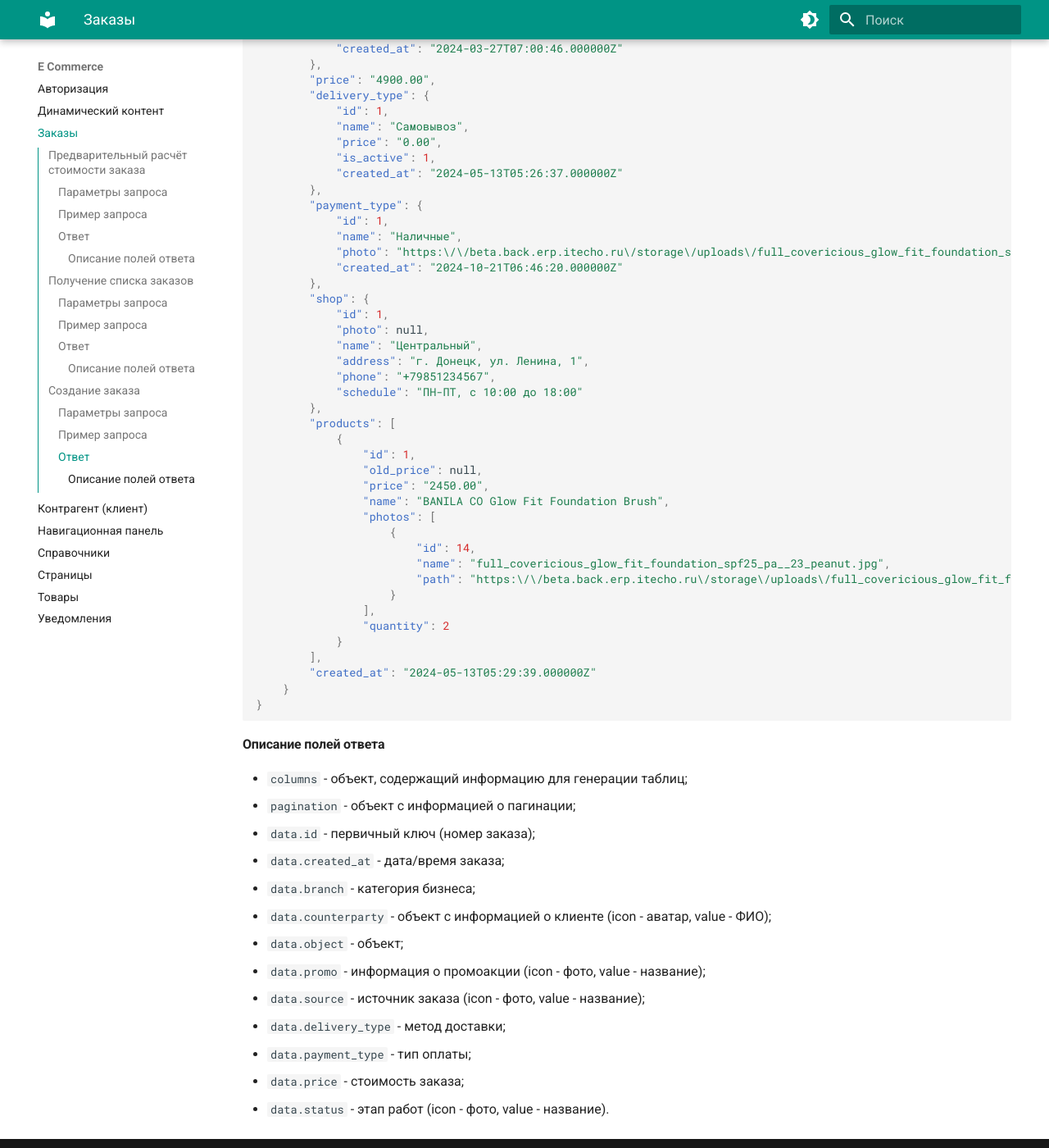
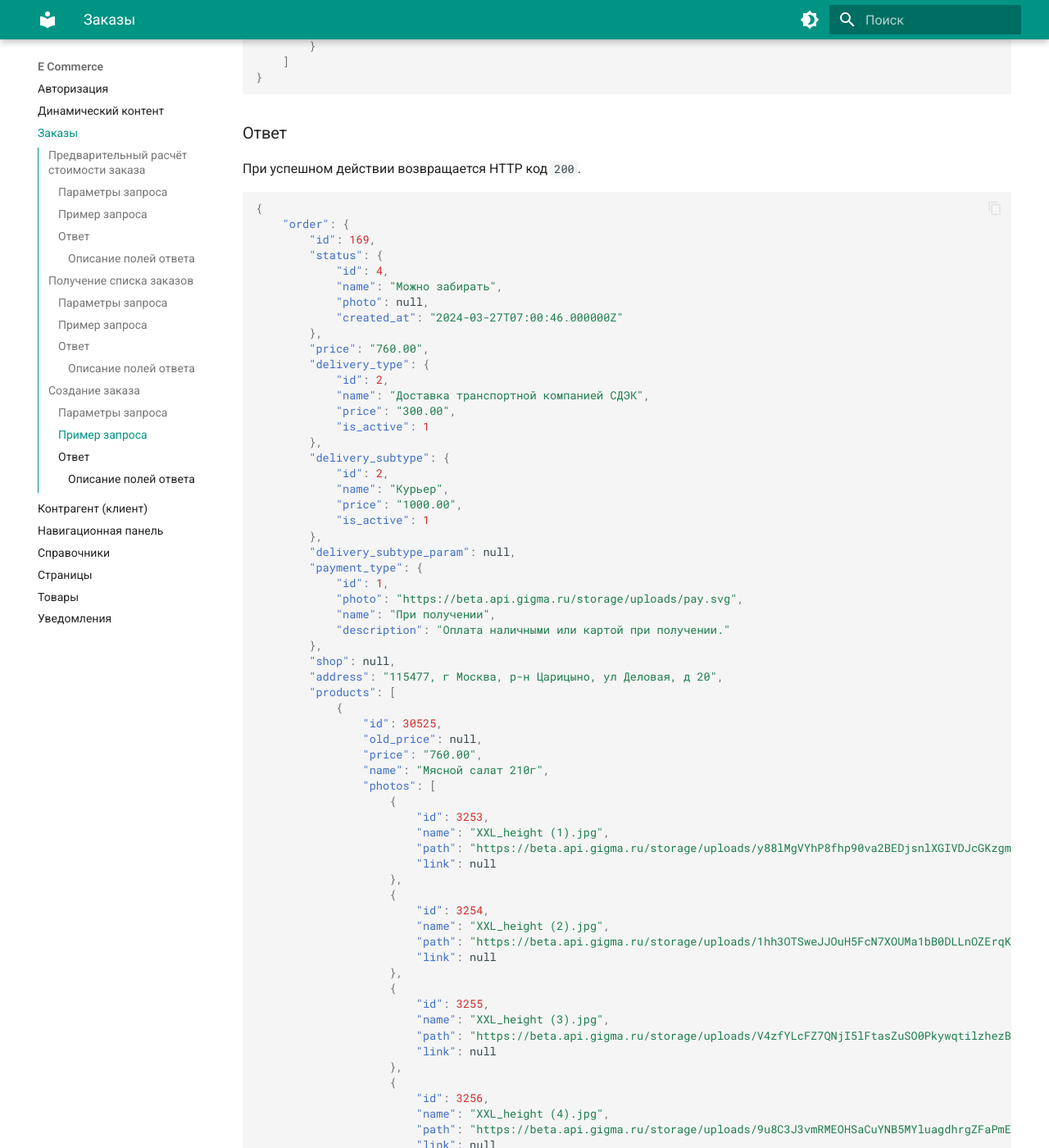
Before and after one commit to Krushanov/docs.erp.itecho.ru, an MkDocs documentation site: the page built from docs/E-Commerce/Заказы.md, in a window 1280 px wide and 1400 px high, scrolled down 3941 px. Shown: the whole window at 82% size. Built offline with MkDocs 1.6.1 and Material for MkDocs 9.7.7, drawn with Linux system fonts in a browser that asks for light colours; some of the changed text lies outside the part shown.

Commit message:
Edit "Справочники.md", "Заказы.md" files.

````diff
--- a/docs/E-Commerce/Заказы.md
+++ b/docs/E-Commerce/Заказы.md
@@ -20,8 +20,8 @@
 {
 	"products": [
 		{
-			"id": 1,
-			"quantity": 2
+			"id": 28504,
+			"quantity": 3
 		}
 	]
 }
@@ -32,13 +32,19 @@
 При успешном действии возвращается HTTP код `200`.
 ```json
 {
-	"price": 5380
+	"price": 1952.4,
+	"discount": 195.24,
+	"total": 1757.16
 }
 ```
 
 #### Описание полей ответа
 
-- `price` - общая стоимость заказа.
+- `price` - общая стоимость заказа (в руб.);
+- `discount` - скидка (выгода) при оформлении заказа (в руб.);
+- `total` - сумма к оплате (в руб.);
+
+---
 
 ## Получение списка заказов
 
@@ -129,9 +135,12 @@
 
 ### Параметры запроса
 
-- `delivery_type_id` - ID способа доставки;
+- `delivery_type_id` - ID способа доставки [из запроса](Справочники.md#получение-способов-доставки)
+- `delivery_subtype_id` - ID подкатегорий доставки [из запроса](Справочники.md#получение-спика-подкатегорий-доставки). Применяется для `delivery_type_id`, отличных от id = 1 (Самовывоза);
+- `delivery_subtype_param_id` - ID параметра подкатегории доставки [из запроса](Справочники.md#получение-спика-параметров-подкатегорий-доставки). Применяется для `delivery_subtype_id`, отличных от id = 2 (Курьерская доставка);
 - `payment_type_id` - ID выбранного способа оплаты [из запроса](Справочники.md#получение-выбранного-способа-оплаты)
 - `shop_id` - ID выбранного магазина (пункта выдачи);
+- `address` - адрес курьерской доставки [из запроса](Справочники.md#поиск-адресов-dadata). Используйте значение `value`. Применяется для `delivery_subtype_id` = 2 (Курьерская доставка);
 - `products` - массив выбранных товаров;
 - `products.id` - ID выбранного товара;
 - `products.quantity` - кол-во единиц выбранного товара;
@@ -141,9 +150,10 @@
 `https://beta.api.gigma.ru/counterparty/orders`
 ```JSON
 {
-	"delivery_type_id": 1,
+	"delivery_type_id": 2,
+	"delivery_subtype_id": 2,
 	"payment_type_id": 2,
-	"shop_id": 1,
+	"address": "115477, г Москва, р-н Царицыно, ул Деловая, д 20",
 	"products": [
 		{
 			"id": 1,
@@ -159,52 +169,72 @@
 ```json
 {
 	"order": {
-		"id": 1,
+		"id": 169,
 		"status": {
-			"id": 1,
-			"name": "В сборке",
+			"id": 4,
+			"name": "Можно забирать",
 			"photo": null,
 			"created_at": "2024-03-27T07:00:46.000000Z"
 		},
-		"price": "4900.00",
+		"price": "760.00",
 		"delivery_type": {
-			"id": 1,
-			"name": "Самовывоз",
-			"price": "0.00",
-			"is_active": 1,
-			"created_at": "2024-05-13T05:26:37.000000Z"
+			"id": 2,
+			"name": "Доставка транспортной компанией СДЭК",
+			"price": "300.00",
+			"is_active": 1
 		},
+		"delivery_subtype": {
+			"id": 2,
+			"name": "Курьер",
+			"price": "1000.00",
+			"is_active": 1
+		},
+		"delivery_subtype_param": null,
 		"payment_type": {
 			"id": 1,
-			"name": "Наличные",
-			"photo": "https:\/\/beta.back.erp.itecho.ru\/storage\/uploads\/full_covericious_glow_fit_foundation_spf25_pa__23_peanut.jpg",
-			"created_at": "2024-10-21T06:46:20.000000Z"
+			"photo": "https://beta.api.gigma.ru/storage/uploads/pay.svg",
+			"name": "При получении",
+			"description": "Оплата наличными или картой при получении."
 		},
-		"shop": {
-			"id": 1,
-			"photo": null,
-			"name": "Центральный",
-			"address": "г. Донецк, ул. Ленина, 1",
-			"phone": "+79851234567",
-			"schedule": "ПН-ПТ, с 10:00 до 18:00"
-		},
+		"shop": null,
+		"address": "115477, г Москва, р-н Царицыно, ул Деловая, д 20",
 		"products": [
 			{
-				"id": 1,
+				"id": 30525,
 				"old_price": null,
-				"price": "2450.00",
-				"name": "BANILA CO Glow Fit Foundation Brush",
+				"price": "760.00",
+				"name": "Мясной салат 210г",
 				"photos": [
 					{
-						"id": 14,
-						"name": "full_covericious_glow_fit_foundation_spf25_pa__23_peanut.jpg",
-						"path": "https:\/\/beta.back.erp.itecho.ru\/storage\/uploads\/full_covericious_glow_fit_foundation_spf25_pa__23_peanut.jpg"
+						"id": 3253,
+						"name": "XXL_height (1).jpg",
+						"path": "https://beta.api.gigma.ru/storage/uploads/y88lMgVYhP8fhp90va2BEDjsnlXGIVDJcGKzgm3i.jpg",
+						"link": null
+					},
+					{
+						"id": 3254,
+						"name": "XXL_height (2).jpg",
+						"path": "https://beta.api.gigma.ru/storage/uploads/1hh3OTSweJJOuH5FcN7XOUMa1bB0DLLnOZErqKzE.jpg",
+						"link": null
+					},
+					{
+						"id": 3255,
+						"name": "XXL_height (3).jpg",
+						"path": "https://beta.api.gigma.ru/storage/uploads/V4zfYLcFZ7QNjI5lFtasZuSO0PkywqtilzhezBMs.jpg",
+						"link": null
+					},
+					{
+						"id": 3256,
+						"name": "XXL_height (4).jpg",
+						"path": "https://beta.api.gigma.ru/storage/uploads/9u8C3J3vmRMEOHSaCuYNB5MYluagdhrgZFaPmE7P.jpg",
+						"link": null
 					}
 				],
-				"quantity": 2
+				"quantity": 1
 			}
 		],
-		"created_at": "2024-05-13T05:29:39.000000Z"
+		"payment_link": null,
+		"created_at": "2025-05-29T09:17:51.000000Z"
 	}
 }
 ```
@@ -221,6 +251,9 @@
 - `data.promo` - информация о промоакции (icon - фото, value - название);
 - `data.source` - источник заказа (icon - фото, value - название);
 - `data.delivery_type` - метод доставки;
+- `data.delivery_subtype` - подтип доставки;
+- `data.delivery_subtype_param` - параметр подтипа доставки;
+- `data.address` - адрес;
 - `data.payment_type` - тип оплаты;
 - `data.price` - стоимость заказа;
 - `data.status` - этап работ (icon - фото, value - название).
````
Also changed, not shown: docs/E-Commerce/Справочники.md (+120 -37 lines).
